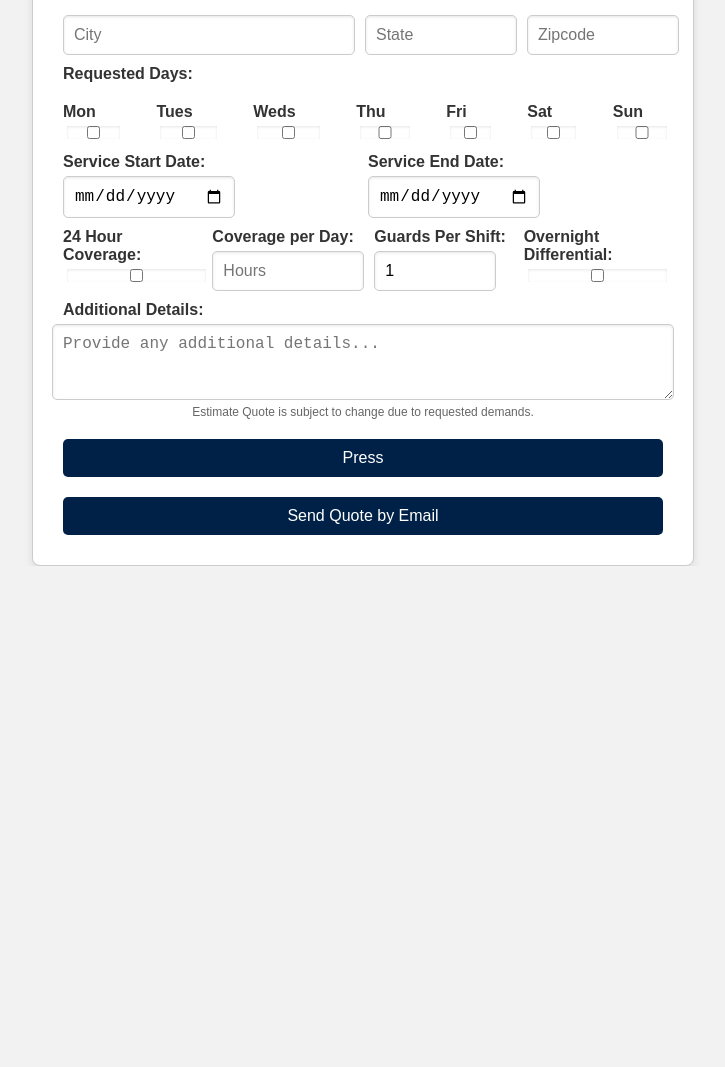
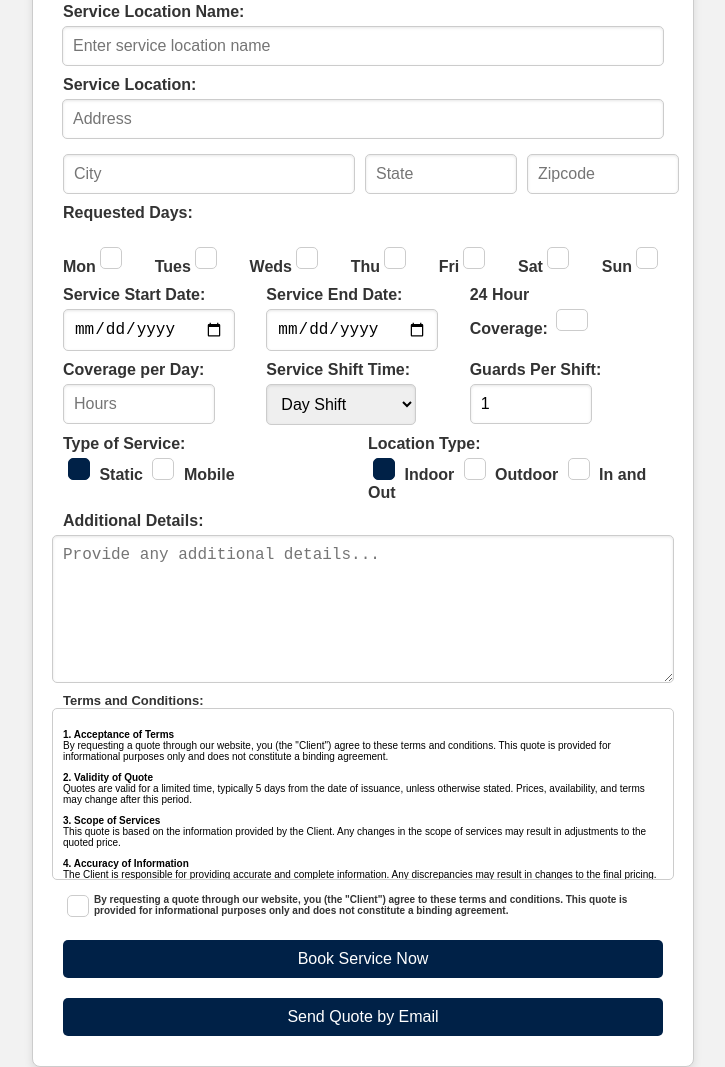
Before and after one commit to AltitudeCode99/NewSite, a plain HTML site: page index.html in a window 1280 px wide. Shown: the part 485-1552 px from the top of the page, without its empty margins (277-1002 px from the left). Before the commit the page ends 1051 px from the top, so only its background shows below. Drawn offline with Linux system fonts and the light colour scheme.

Commit message:
Update index.html

```diff
--- a/index.html
+++ b/index.html
@@ -11,8 +11,23 @@
             display: flex;
             justify-content: center;
             align-items: center;
-            height: 100vh;
+            height: 180vh;
             margin: 0;
+        }
+        input[type="checkbox"],
+        input[type="radio"] {
+           box-shadow: none;
+           border: 1px solid #ccc;
+           outline: none;
+           appearance: none; /* Removes default styling */
+           width: 16px; /* Adjust width and height as needed */
+           height: 16px;
+           margin-right: 5px; /* Adds spacing */
+       }
+       input[type="checkbox"]:checked,
+       input[type="radio"]:checked {
+           background-color: #002147; /* Checked background color */
+           border-color: #002147; /* Checked border color */
        }
         .quote-box {
             background-color: #ffffff;
@@ -107,14 +122,8 @@
     <label for="company">Company:</label>
     <input type="text" id="company" placeholder="Enter company name" style="width: 580px;"/>
 
-    <label for="phone">Phone Number:</label>
-    <input type="tel" id="phone" placeholder="Enter phone number" style="width: 580px;"/>
-
-        <label for="company">Company:</label>
-    <input type="text" id="company" placeholder="Enter company name" style="width: 580px;"/>
-
     <!-- Company Address Fields -->
-    <label for="companyAddress">Company Address:</label>
+    <label for="companyAddress">Address:</label>
     <input type="text" id="companyAddress" placeholder="Address" style="width: 580px;"/>
 
     <div class="row">
@@ -131,6 +140,8 @@
 
     <label for="email">Email:</label>
     <input type="email" id="email" placeholder="Enter email address" style="width: 580px;"/>
+    <label for="phone">Phone Number:</label>
+    <input type="tel" id="phone" placeholder="Enter phone number" style="width: 580px;"/>
 
     <label for="service">Select Service:</label>
     <select id="service" onchange="calculateQuote()">
@@ -139,6 +150,9 @@
         <option value="40-45">Armed Security ($40-$45/hr)</option>
         <option value="60-80">Executive Protection ($60-$80/hr)</option>
     </select>
+    <!-- Service Location Name Field -->
+<label for="serviceLocationName">Service Location Name:</label>
+<input type="text" id="serviceLocationName" placeholder="Enter service location name" style="width: 580px;"/>
     <!-- Service Location Address Fields -->
     <label for="serviceLocation">Service Location:</label>
     <input type="text" id="serviceLocation" placeholder="Address" style="width: 580px;"/>
@@ -173,36 +187,88 @@
             <label for="endDate">Service End Date:</label>
             <input type="date" id="endDate" onchange="calculateQuote()" style="width: 150px;"/>
         </div>
-    </div>
-    <div class="row">
         <div style="flex: 1;">
             <label>24 Hour<br> Coverage: </label>
             <input type="checkbox" style="padding-left: 20px" id="continuousCoverage" onchange="toggleHoursPerDay()" style="width: 15;"/input>
     </div>
-
+    </div>
+<div class="row">
     <div style="flex: 1;">
         <label for="hoursPerDay">Coverage per Day:</label>
         <input type="number" placeholder="Hours" id="hoursPerDay" value="" min="1" maxlength="3" onchange="calculateQuote()" style="width: 130px;"/>
     </div>
     <div style="flex: 1;">
-            <label for="guardsPerShift">Guards Per Shift:</label>
-            <input type="number" id="guardsPerShift" value="1" min="1" maxlength="3" onchange="calculateQuote()" style="width: 100px;
-            "/>
+        <label for="serviceShiftTime">Service Shift Time:</label>
+        <select id="serviceShiftTime" style="width: 150px;" onchange="calculateQuote()">
+            <option value="day">Day Shift</option>
+            <option value="mid">Mid Shift</option>
+            <option value="night">Night Shift</option>
+            <option value="overnight">Overnight Shift</option>
+        </select>
     </div>
     <div style="flex: 1;">
-            <label> Overnight Differential:</label>
-            <input type="checkbox" style="padding-left: 20px;" id="overnightDifferential" onchange="calculateQuote();" style="width: 15px;"/>
+        <label for="guardsPerShift">Guards Per Shift:</label>
+        <input type="number" id="guardsPerShift" value="1" min="1" maxlength="3" onchange="calculateQuote()" style="width: 100px;"/>
+    </div>
+</div>
+
+<!-- New Row for Type of Service and Location Type -->
+<div class="row">
+    <div style="flex: 1;">
+        <label>Type of Service:</label>
+        <div>
+            <label><input type="radio" name="serviceType" value="static" checked onclick="calculateQuote()"> Static</label>
+            <label><input type="radio" name="serviceType" value="mobile" onclick="calculateQuote()"> Mobile</label>
+        </div>
+    </div>
+    <div style="flex: 1;">
+        <label>Location Type:</label>
+        <div>
+            <label><input type="radio" name="locationType" value="indoor" checked onclick="calculateQuote()"> Indoor</label>
+            <label><input type="radio" name="locationType" value="outdoor" onclick="calculateQuote()"> Outdoor</label>
+            <label><input type="radio" name="locationType" value="inandout" onclick="calculateQuote()"> In and Out</label>
+        </div>
     </div>
 </div>
     <label for="additionalDetails">Additional Details:</label>
-    <textarea id="additionalDetails" rows="3" placeholder="Provide any additional details..."></textarea>
-    <div class="disclaimer">Estimate Quote is subject to change due to requested demands.</div>
+    <textarea id="additionalDetails" rows="7px" font-size:"5px" placeholder="Provide any additional details..."></textarea>
+
+<!-- Terms and Conditions Section -->
+<label for="terms" style="font-size: small;">Terms and Conditions:</label>
+<div id="terms" style="width: 100%; height: 150px; overflow-y: scroll; font-size: x-small; border: 1px solid #ccc; padding: 10px; border-radius: 5px;">
+    <p><strong>1. Acceptance of Terms</strong><br>
+     By requesting a quote through our website, you (the "Client") agree to these terms and conditions. This quote is provided for informational purposes only and does not constitute a binding agreement.</p>
+    <p><strong>2. Validity of Quote</strong><br>
+    Quotes are valid for a limited time, typically 5 days from the date of issuance, unless otherwise stated. Prices, availability, and terms may change after this period.</p>
+    <p><strong>3. Scope of Services</strong><br>
+    This quote is based on the information provided by the Client. Any changes in the scope of services may result in adjustments to the quoted price.</p>
+    <p><strong>4. Accuracy of Information</strong><br>
+    The Client is responsible for providing accurate and complete information. Any discrepancies may result in changes to the final pricing.</p>
+    <p><strong>5. Non-Binding Nature</strong><br>
+    This quote is non-binding and does not constitute an obligation on either party until a formal agreement is signed. We reserve the right to withdraw or modify the quote at any time prior to the final agreement.</p>
+    <p><strong>6. Confidentiality</strong><br>
+    All information provided in this quote, including pricing and service details, is confidential. The Client agrees not to disclose this information to third parties without our written consent.</p>
+    <p><strong>7. Payment Terms</strong><br>
+    Upon acceptance of the quote and signing of the service agreement, payment terms, as outlined in the service contract, will apply.</p>
+    <p><strong>8. Limitation of Liability</strong><br>
+    We strive to provide accurate quotes, but we will not be liable for any losses arising from reliance on the quote prior to entering into a formal contract.</p>
+    <p><strong>9. Governing Law</strong><br>
+    These terms and conditions are governed by the laws of Colorado. Any disputes arising in relation to this quote will be subject to the exclusive jurisdiction of the courts of Colorado.</p>
+    <p><strong>10. Contact Information</strong><br>
+    For any questions or concerns, please contact us at quotes@team-altitude.com</p>
+</div>
+
+<!-- Acceptance of Terms Checkbox -->
+<label style="font-size: x-small; display: flex; align-items: center; margin-top: 10px;">
+    <input type="checkbox" id="acceptTerms" required style="margin-right: 5px;">
+    By requesting a quote through our website, you (the "Client") agree to these terms and conditions. This quote is provided for informational purposes only and does not constitute a binding agreement.
+</label>
 
     <div class="result" id="resultContainer" style="display: none;">
         Estimated Quote: $<span id="minQuote"></span> - $<span id="maxQuote"></span>
     </div>
 
-    <button class="button" onclick="calculateQuote()">Press</button>
+    <button class="button" onclick="calculateQuote()">Book Service Now</button>
     <button class="button" onclick="sendEmail()">Send Quote by Email</button>
     </div>
 </div>
@@ -236,6 +302,12 @@
             ((day >= 15 && day <= 21) && (month === 4 || month === 9)) // Memorial Day (May) and Veterans Day (October)
         );
     }
+function toggleShiftTimeDropdown() {
+    const shiftDropdown = document.getElementById("serviceShiftTime");
+    const continuousCoverage = document.getElementById("continuousCoverage").checked;
+    shiftDropdown.disabled = continuousCoverage;
+    calculateQuote();
+}
 
 function calculateQuote() {
     const serviceRange = document.getElementById('service').value.split("-");
@@ -243,7 +315,7 @@ function calculateQuote() {
     const maxRate = parseFloat(serviceRange[1]);
     const hoursPerDay = document.getElementById("continuousCoverage").checked ? 24 : parseFloat(document.getElementById('hoursPerDay').value);
     const guardsPerShift = parseFloat(document.getElementById('guardsPerShift').value);
-    const overnightDifferential = document.getElementById("overnightDifferential").checked ? 100 : 0;
+    const overnightDifferential = document.getElementById("serviceShiftTime").value === "overnight" ? 100 : 0;
 
     if (!serviceRange[0] || isNaN(hoursPerDay) || isNaN(guardsPerShift)) {
         document.getElementById('resultContainer').style.display = 'none';
@@ -260,6 +332,13 @@ function calculateQuote() {
     const start = new Date(document.getElementById('startDate').value);
     const end = new Date(document.getElementById('endDate').value);
 
+    // Check if Mobile or Outdoor/In and Out is selected, add fees
+    const serviceType = document.querySelector('input[name="serviceType"]:checked').value;
+    const locationType = document.querySelector('input[name="locationType"]:checked').value;
+    let additionalFee = 0;
+    if (serviceType === "mobile") additionalFee += 100 * guardsPerShift;
+    if (locationType === "outdoor" || locationType === "inandout") additionalFee += 100 * guardsPerShift;
+
     // Iterate only over selected days in the range
     for (let day = new Date(start); day <= end; day.setDate(day.getDate() + 1)) {
         const dayName = day.toLocaleDateString('en-US', { weekday: 'long' }).toLowerCase();
@@ -271,14 +350,13 @@ function calculateQuote() {
         }
     }
 
-    const minTotal = (minRate * hoursPerDay * guardsPerShift * selectedDayCount + holidayCharge + overnightDifferential).toFixed(2);
-    const maxTotal = (maxRate * hoursPerDay * guardsPerShift * selectedDayCount + holidayCharge + overnightDifferential).toFixed(2);
+    const minTotal = (minRate * hoursPerDay * guardsPerShift * selectedDayCount + holidayCharge + overnightDifferential + additionalFee).toFixed(2);
+    const maxTotal = (maxRate * hoursPerDay * guardsPerShift * selectedDayCount + holidayCharge + overnightDifferential + additionalFee).toFixed(2);
 
     document.getElementById('minQuote').innerText = minTotal.replace(/\B(?=(\d{3})+(?!\d))/g, ",");
     document.getElementById('maxQuote').innerText = maxTotal.replace(/\B(?=(\d{3})+(?!\d))/g, ",");
     document.getElementById('resultContainer').style.display = 'block';
 }
-
     function calculateDaysNeeded() {
         const start = new Date(document.getElementById('startDate').value);
         const end = new Date(document.getElementById('endDate').value);
```
Lines whose indentation alone changed are shown as unchanged.
